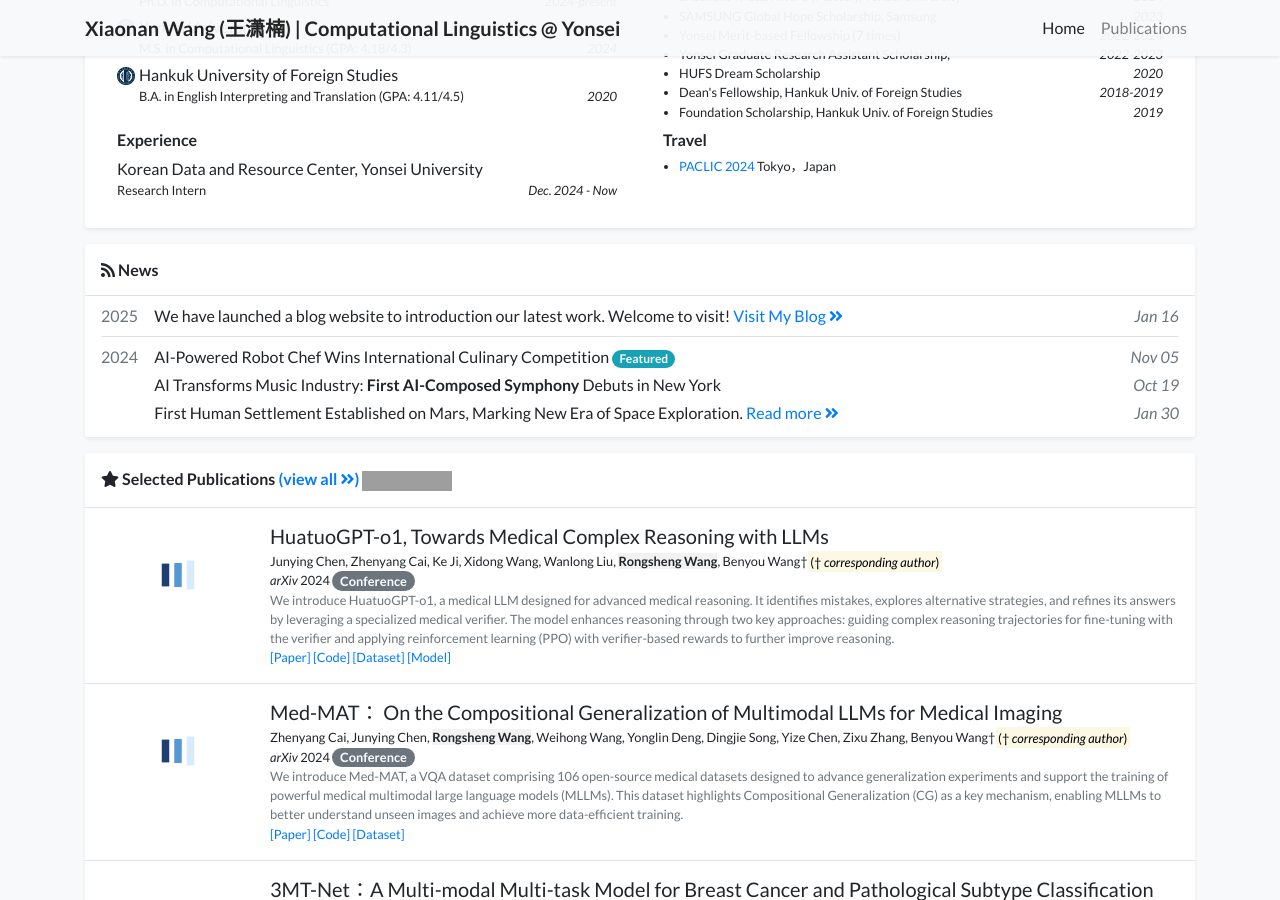
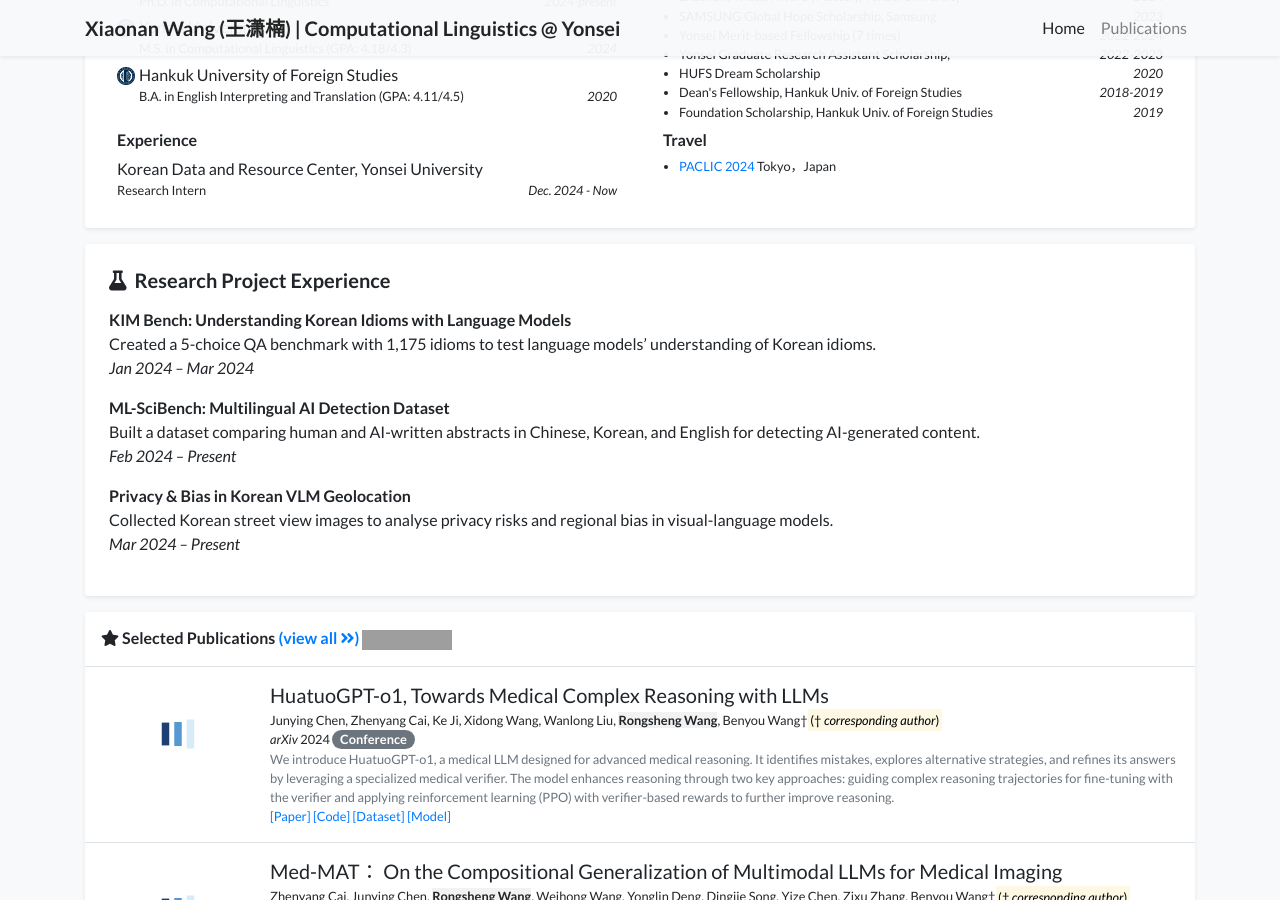
Before and after one commit to wangxiaonan-git/wangxiaonan-git.github.io, a Jekyll site: the page built from index.html, in a window 1280 px wide and 900 px high, scrolled down 560 px. Built offline with Jekyll 4.4.1, drawn with Linux system fonts in a browser that asks for light colours; a style sheet for code colours, icons or effects is not loaded; grey boxes are pictures that could not be loaded.

Commit message:
Update index.html

```diff
--- a/index.html
+++ b/index.html
@@ -10,12 +10,32 @@ num_selected: 10
 {% include widgets/experience_card.html %}
 {% endif %}
 
-{% if site.data.display.homepage.show_news %}
-    {% assign count_news = site.news | size %}
-    {% if count_news > 0 %}
-        {% include widgets/news_card.html limit=site.data.display.homepage.num_news %}
-    {% endif %}
-{% endif %}
+<div class="row mt-3">
+  <div class="col">
+    <div class="card border-0 shadow-sm bg-white">
+      <div class="card-body p-4">
+        <h5><i class="fas fa-flask mr-2"></i>Research Project Experience</h5>
+        <ul class="list-unstyled mt-3">
+          <li class="mb-3">
+            <strong>KIM Bench: Understanding Korean Idioms with Language Models</strong><br />
+            Created a 5-choice QA benchmark with 1,175 idioms to test language models’ understanding of Korean idioms.<br />
+            <em>Jan 2024 – Mar 2024</em>
+          </li>
+          <li class="mb-3">
+            <strong>ML-SciBench: Multilingual AI Detection Dataset</strong><br />
+            Built a dataset comparing human and AI-written abstracts in Chinese, Korean, and English for detecting AI-generated content.<br />
+            <em>Feb 2024 – Present</em>
+          </li>
+          <li class="mb-3">
+            <strong>Privacy & Bias in Korean VLM Geolocation</strong><br />
+            Collected Korean street view images to analyse privacy risks and regional bias in visual-language models.<br />
+            <em>Mar 2024 – Present</em>
+          </li>
+        </ul>
+      </div>
+    </div>
+  </div>
+</div>
 
 {% if site.data.display.homepage.show_selected_publications %}
     {% assign pubs = site.publications | sort: "date" | reverse | where: "selected", true %}
```
